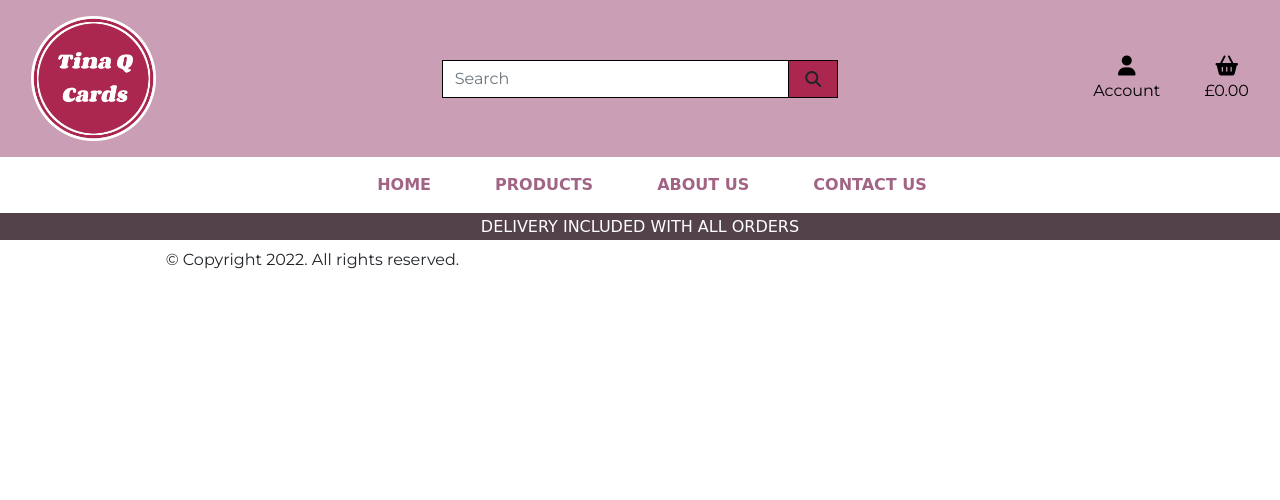
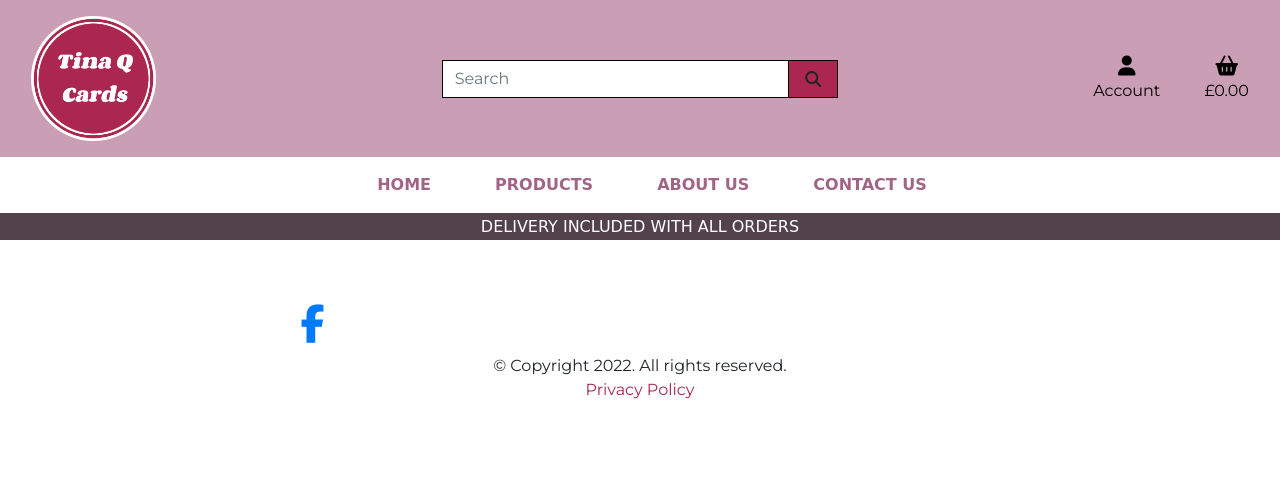
Before and after one commit to domsq/tina-q-cards, a Django app: page / in a window 1280 px wide. Shown: the top 500 px of the page. Run offline with Django 3.2, Linux system fonts and the light colour scheme; some libraries are stand-ins or nearby versions; some web fonts are replaced.

Commit message:
Adjust footer layout and styling

```diff
--- a/static/css/base.css
+++ b/static/css/base.css
@@ -63,7 +63,22 @@ body {
 
 .clear {
     clear: both;
-    height: 200px;
+    height: 280px;
+}
+
+.footer-icon {
+    font-size: 2.4rem;
+}
+
+.footer-link a {
+    color: #AB274F !important;
+    text-decoration: none;
+}
+
+.footer-link a:hover,
+.footer-link a:active,
+.footer-link a:focus {
+    color: #CA9FB5 !important;
 }
 
 /* Homepage */
--- a/templates/base.html
+++ b/templates/base.html
@@ -143,13 +143,19 @@
     <footer class="footer mt-auto py-3">
         <div class="row">
             <div class="col-md-6 col-12">
-                <p class="text-center m-0">
-                    <a href="https://facebook.com" target="_blank" rel="noopener noreferrer" aria-label="Visit us on Facebook (opens in new tab)"><i class="fab fa-facebook"></i></a>
+                <p class="text-center m-0 footer-icon">
+                    <a href="https://facebook.com" target="_blank" rel="noopener noreferrer" aria-label="Visit us on Facebook (opens in new tab)"><i class="fab fa-facebook-f"></i></a>
                 </p>
-                <p class="text-center m-0 py-2">© Copyright 2022. All rights reserved.</p>
+
             </div>
             <div class="col-md-6 col-12">
 
+            </div>
+            <div class="col-12">
+                <p class="text-center m-0">© Copyright 2022. All rights reserved.</p>
+                <p class="text-center m-0 footer-link">
+                    <a href="https://www.privacypolicygenerator.info/live.php?token=nQD8qHZFf4hoeWCXDD5huTry6LF0HWo2" target="_blank" rel="noopener noreferrer" aria-label="View our privacy policy(opens in new tab)">Privacy Policy</a>
+                </p>
             </div>
         </div>
 
```
